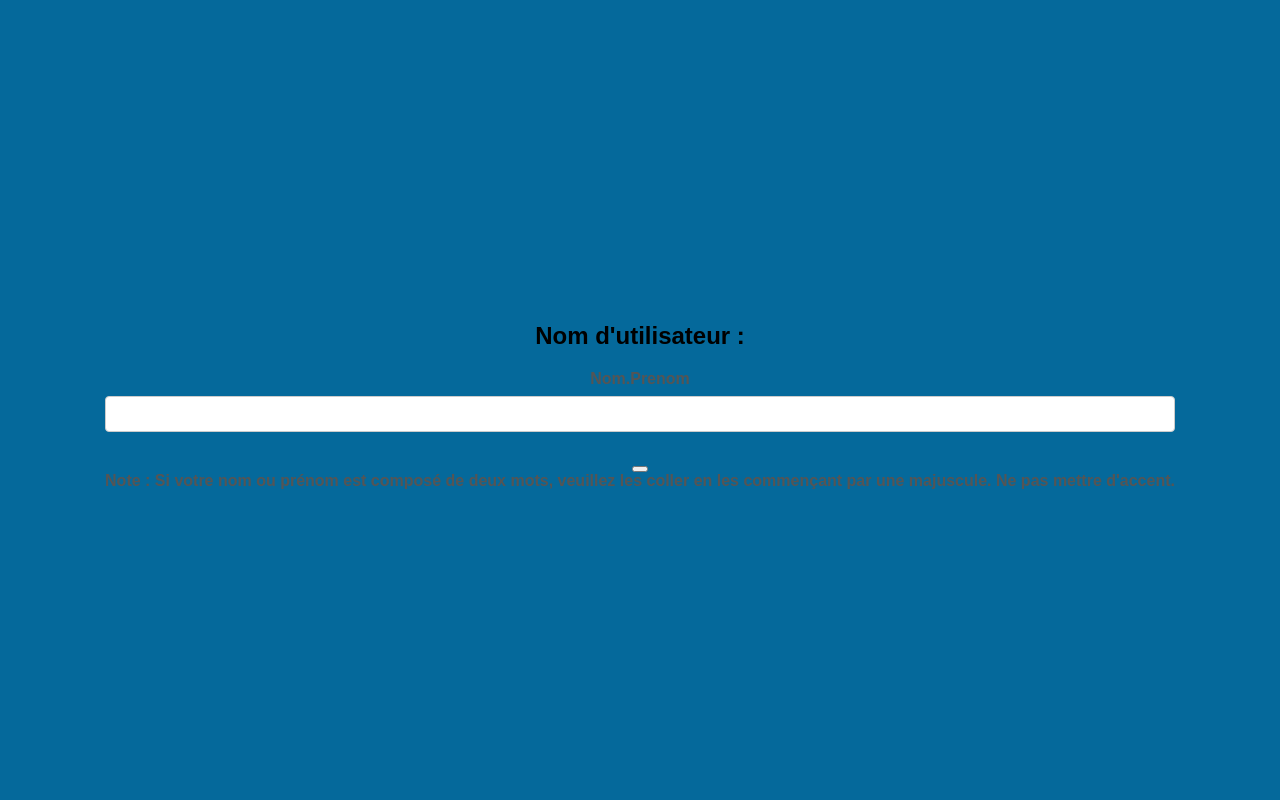
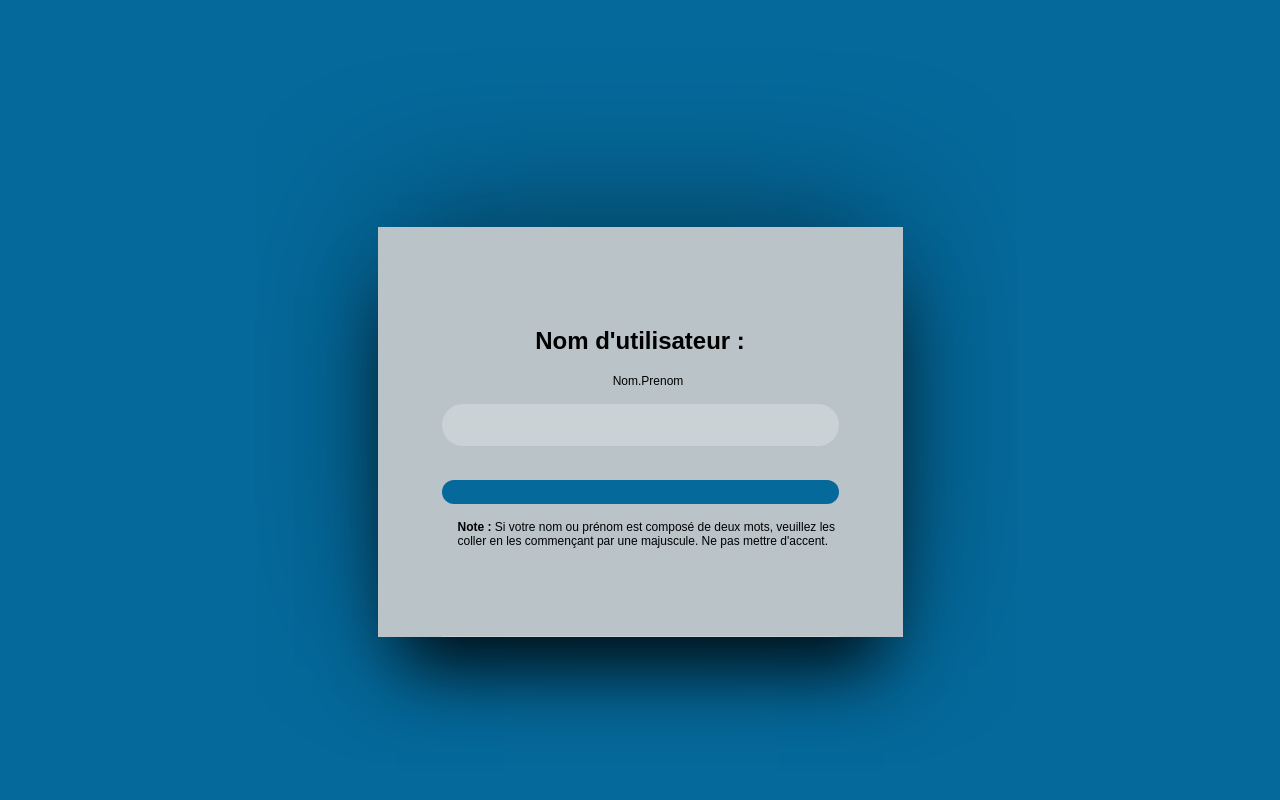
Before and after one commit to PaulinePeeters/coursgisele, a Flask app: page / in a window 1280 px wide. Run offline with Flask 3, Linux system fonts and the light colour scheme.

Commit message:
style.css

```diff
--- a/static/style.css
+++ b/static/style.css
@@ -1,7 +1,12 @@
 
-/* styles.css */
+/* style.css */
 
 /* Global styles */
+* {
+	box-sizing: border-box;
+	transition: .25s all ease;
+}
+
 body {
     font-family: Arial, sans-serif;
     background-color: #05699B;
@@ -11,8 +16,8 @@ body {
     justify-content: center;
     align-items: center;
     height: 100vh;
-    flex-direction: column;
 }
+
 .container {
     text-align: center;
     width: auto;
@@ -23,45 +28,93 @@ body {
     border-radius: 8px;
 }
 
+/* Container for the login */
+.login-container {
+	display: block;
+	position: relative;
+	z-index: 0;
+	margin: 4rem auto 0;
+    padding: 5rem 4rem 0 4rem;
+	width: 100%;
+	max-width: 525px;
+	min-height: 400px;
+	background-color: #B9C3C8;
+	box-shadow: 0 50px 70px -20px rgba(0, 0, 0, 0.85);
+}
+
+.login-container:after {
+	content: '';
+	display: inline-block;
+	position: absolute;
+	z-index: 0;
+	top: 0;
+	right: 0;
+	bottom: 0;
+	left: 0;
+	box-shadow: 0 -20px 150px -20px rgba(0, 0, 0, 0.5);
+}
+
 /* Container for the table */
 .table-container {
     overflow-x: auto;
 }
 
-form {
+.form-login {
+	position: relative;
+	z-index: 1;
+    padding-bottom: 4.5rem;
+    border-bottom: 1px solid rgba(255, 255, 255, 0.25);
     display: flex;
     flex-direction: column;
     align-items: center;
 }
-
-label {
-    margin-bottom: 0.5rem;
-    color: #555555;
-    font-weight: bold;
+.login__label {
+	display: block;
+	padding-left: 1rem;
+	font-size: .75rem;
+	margin-bottom: 1rem;
+}
+.login__input {
+	color: black;
+	font-size: 1.15rem;
+	width: 100%;
+	padding: .5rem 1rem;
+	border: 2px solid transparent;
+	outline: none;
+	border-radius: 1.5rem;
+	background-color: rgba(255, 255, 255, 0.25);
+	letter-spacing: 1px;
 }
 
-input[type="text"] {
-    width: 100%;
-    padding: 0.5rem;
-    margin-bottom: 1rem;
-    border: 1px solid #cccccc;
-    border-radius: 4px;
-    font-size: 1rem;
-    box-sizing: border-box;
+.login__input:hover,
+.login__input:focus{
+	color: black;
+	border: 2px solid rgba(255, 255, 255, 0.5);
+	background-color: transparent;
 }
 
-input[type="submit"] {
-    padding: 0.5rem 1rem;
-    border: none;
-    border-radius: 4px;
-    background-color: #007bff;
-    color: #ffffff;
-    font-size: 1rem;
-    cursor: pointer;
+.login__input + .login__label {
+	margin-top: 1.5rem;
+}
+.login__submit {
+	color: #ffffff;
+	font-size: 1rem;
+	font-family: 'Montserrat', sans-serif;
+	text-transform: uppercase;
+	letter-spacing: 1px;
+	margin-top: 1rem;
+	margin-bottom: 1rem;
+	padding: .75rem;
+	border-radius: 2rem;
+	display: block;
+	width: 100%;
+	background-color: #05699B;
+	border: none;
+	cursor: pointer;
 }
 
-input[type="submit"]:hover {
-    background-color: #0056b3;
+.login__submit:hover {
+	background-color: rgba(17, 97, 237, 1);
 }
 
 /* Table styles */
```
